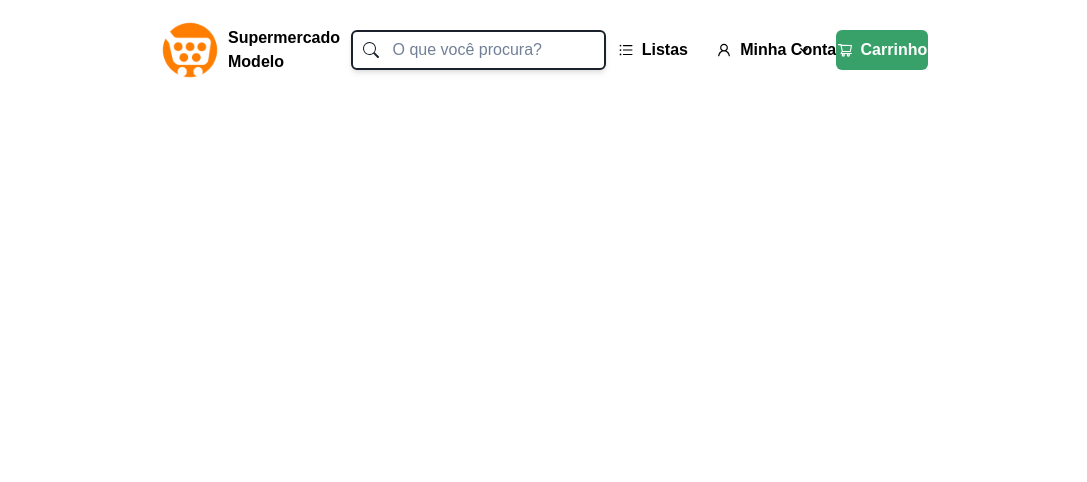
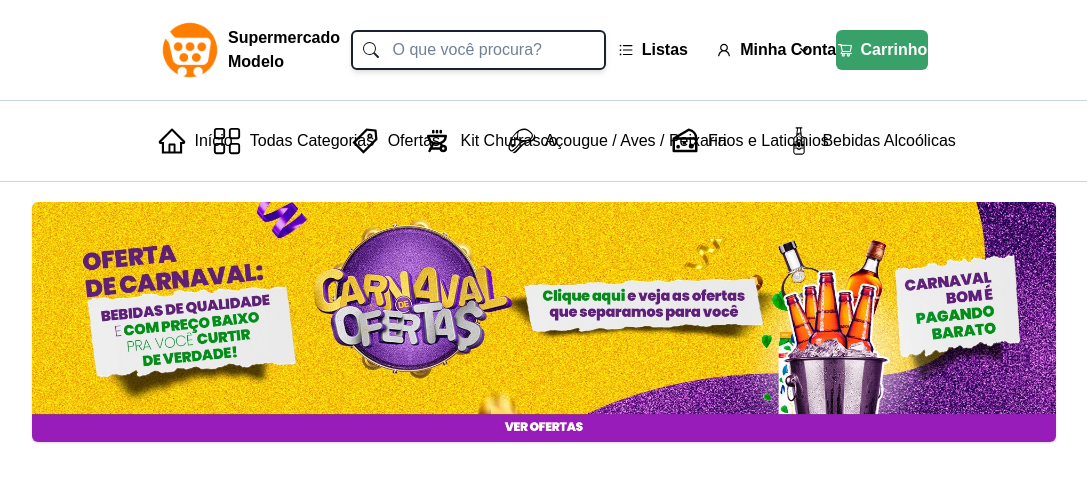
Before and after one commit to coqueirojoao/instabuychallenge, a React (Vite) app: page / in a window 1280 px wide. Shown: the top 482 px of the page, without its empty margins (96-1183 px from the left). Built offline with nearby package versions, Linux system fonts and the light colour scheme.

Commit message:
FEAT: Adiciona NavBar e Banner

```diff
--- a/src/App.jsx
+++ b/src/App.jsx
@@ -1,4 +1,3 @@
-import React from 'react';
 import { Route, Routes } from 'react-router-dom';
 import Home from './pages/Home/Home';
 
--- a/src/pages/Home/Home.jsx
+++ b/src/pages/Home/Home.jsx
@@ -1,10 +1,13 @@
-import React from 'react';
 import Header from './components/Header/Header';
+import NavBar from './components/NavBar/NavBar';
+import MainContent from './MainContent/MainContent';
 
 export default function Home() {
   return (
     <div>
       <Header />
+      <NavBar />
+      <MainContent />
     </div>
   );
 }
--- /dev/null
+++ b/src/pages/Home/MainContent/MainContent.jsx
@@ -0,0 +1,12 @@
+import Banner from './components/Banner';
+import { Box } from '@chakra-ui/react';
+
+export default function MainContent() {
+  return (
+    <div>
+      <Box>
+        <Banner />
+      </Box>
+    </div>
+  );
+}
--- /dev/null
+++ b/src/pages/Home/MainContent/components/Banner.jsx
@@ -0,0 +1,39 @@
+import { useState, useEffect } from 'react';
+import { Box, Image } from '@chakra-ui/react';
+import { motion } from 'framer-motion';
+import bannerImg1 from '../../../../assets/bannerImg1.jpeg';
+import bannerImg2 from '../../../../assets/bannerImg2.jpeg';
+
+const images = [bannerImg1, bannerImg2];
+
+function Banner() {
+  const [currentImageIndex, setCurrentImageIndex] = useState(0);
+
+  useEffect(() => {
+    const interval = setInterval(() => {
+      setCurrentImageIndex((prevIndex) => (prevIndex + 1) % images.length);
+    }, 15000);
+
+    return () => {
+      clearInterval(interval);
+    };
+  }, []);
+
+  return (
+    <Box position='relative' w='80%' mx='auto' my='5'>
+      {images.map((image, index) => (
+        <motion.div
+          key={index}
+          initial={{ opacity: 0 }}
+          animate={{ opacity: currentImageIndex === index ? 1 : 0 }}
+          transition={{ duration: 0.5 }}
+          style={{ position: 'absolute', top: 0, left: 0 }}
+        >
+          <Image src={image} alt='Banner' rounded='md' boxShadow='base' />
+        </motion.div>
+      ))}
+    </Box>
+  );
+}
+
+export default Banner;
--- a/src/pages/Home/components/Header/components/MenuUserHeader.jsx
+++ b/src/pages/Home/components/Header/components/MenuUserHeader.jsx
@@ -1,5 +1,6 @@
 import { ChevronDownIcon } from '@chakra-ui/icons';
 import {
+  Box,
   IconButton,
   Menu,
   MenuButton,
@@ -7,6 +8,7 @@ import {
   MenuItem,
   MenuList,
 } from '@chakra-ui/react';
+import { BiLogIn } from 'react-icons/bi';
 import { AiOutlineUser } from 'react-icons/ai';
 
 export default function MenuUserHeader() {
@@ -27,11 +29,18 @@ export default function MenuUserHeader() {
         Minha Conta
       </MenuButton>
       <MenuList>
-        <MenuItem>New File</MenuItem>
-        <MenuItem>New Window</MenuItem>
+        <MenuItem
+          icon={
+            <Box as='span' fontSize='24px'>
+              <BiLogIn />
+            </Box>
+          }
+        >
+          Entrar
+        </MenuItem>
         <MenuDivider />
-        <MenuItem>Open...</MenuItem>
-        <MenuItem>Save File</MenuItem>
+        <MenuItem>Termos de Serviço</MenuItem>
+        <MenuItem>Política de Privacidade</MenuItem>
       </MenuList>
     </Menu>
   );
--- /dev/null
+++ b/src/pages/Home/components/NavBar/NavBar.jsx
@@ -0,0 +1,120 @@
+import { Box, Button } from '@chakra-ui/react';
+import { AiOutlineHome, AiOutlineTag } from 'react-icons/ai';
+import { BsGrid } from 'react-icons/bs';
+import { TbGrill } from 'react-icons/tb';
+import { GiSteak, GiBeerBottle } from 'react-icons/gi';
+import { BiCheese } from 'react-icons/bi';
+
+export default function NavBar() {
+  return (
+    <Box w='100%' borderTop='1px' borderBottom='1px' borderColor='gray.300'>
+      <Box display='flex' alignItems='center' py='5' px='64' gap='2'>
+        <Button
+          colorScheme='transparent'
+          leftIcon={
+            <Box as='span' fontSize='30px'>
+              <AiOutlineHome />
+            </Box>
+          }
+          fontWeight='200'
+          textColor='black'
+          transition='all 0.2s'
+          borderRadius='md'
+          _hover={{ bg: 'gray.100' }}
+        >
+          Início
+        </Button>
+        <Button
+          colorScheme='transparent'
+          leftIcon={
+            <Box as='span' fontSize='30px'>
+              <BsGrid />
+            </Box>
+          }
+          fontWeight='200'
+          textColor='black'
+          transition='all 0.2s'
+          borderRadius='md'
+          _hover={{ bg: 'gray.100' }}
+        >
+          Todas Categorias
+        </Button>
+        <Button
+          colorScheme='transparent'
+          leftIcon={
+            <Box as='span' fontSize='30px'>
+              <AiOutlineTag />
+            </Box>
+          }
+          fontWeight='200'
+          textColor='black'
+          transition='all 0.2s'
+          borderRadius='md'
+          _hover={{ bg: 'gray.100' }}
+        >
+          Ofertas
+        </Button>
+        <Button
+          colorScheme='transparent'
+          leftIcon={
+            <Box as='span' fontSize='30px'>
+              <TbGrill />
+            </Box>
+          }
+          fontWeight='200'
+          textColor='black'
+          transition='all 0.2s'
+          borderRadius='md'
+          _hover={{ bg: 'gray.100' }}
+        >
+          Kit Churrasco
+        </Button>
+        <Button
+          colorScheme='transparent'
+          leftIcon={
+            <Box as='span' fontSize='30px'>
+              <GiSteak />
+            </Box>
+          }
+          fontWeight='200'
+          textColor='black'
+          transition='all 0.2s'
+          borderRadius='md'
+          _hover={{ bg: 'gray.100' }}
+        >
+          Açougue / Aves / Peixaria
+        </Button>
+        <Button
+          colorScheme='transparent'
+          leftIcon={
+            <Box as='span' fontSize='30px'>
+              <BiCheese />
+            </Box>
+          }
+          fontWeight='200'
+          textColor='black'
+          transition='all 0.2s'
+          borderRadius='md'
+          _hover={{ bg: 'gray.100' }}
+        >
+          Frios e Laticínios
+        </Button>
+        <Button
+          colorScheme='transparent'
+          leftIcon={
+            <Box as='span' fontSize='30px'>
+              <GiBeerBottle />
+            </Box>
+          }
+          fontWeight='200'
+          textColor='black'
+          transition='all 0.2s'
+          borderRadius='md'
+          _hover={{ bg: 'gray.100' }}
+        >
+          Bebidas Alcoólicas
+        </Button>
+      </Box>
+    </Box>
+  );
+}
```
Also changed, not shown: src/assets/bannerImg1.jpeg (added), src/assets/bannerImg2.jpeg (added).
